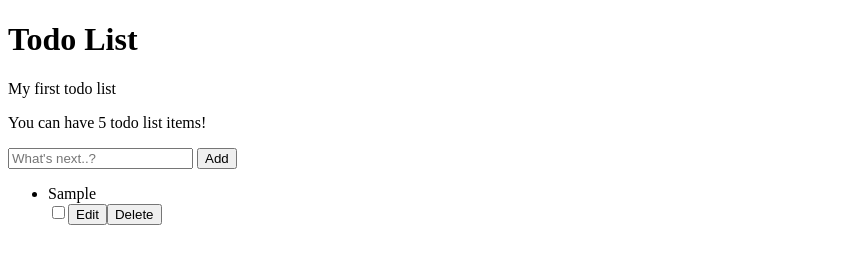
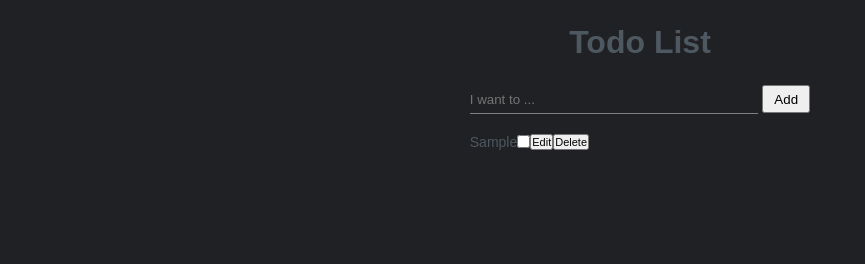
Before and after one commit to kimwoodfield/todo, a plain HTML site: page index.html in a window 1280 px wide. Both pictures are taken after typing "Sample" into the empty fields and a click on the button "Add". Shown: the whole page, without its empty margins (0-865 px from the left). Drawn offline with Linux system fonts and the light colour scheme.

Commit message:
styling added

```diff
--- a/index.html
+++ b/index.html
@@ -10,17 +10,20 @@
 </head>
 
 <body>
-    <h1>Todo List</h1>
-    <p id="first">My first todo list</p>
-    <p>You can have 5 todo list items!</p>
-    <input type="text" placeholder="What's next..?" class="userinput">
-    <button id="add">Add</button>
+    <div class="container">
+        <div class="container-header">
+            <h1>Todo List</h1>
+        </div>
+        <div class="container-middle">
+            <input type="text" placeholder="I want to ..." class="userinput">
+            <button id="add">Add</button>
+        </div>
+        <div id="error">
+        </div>
 
-    <div id="error">
+        <ul id="list">
+        </ul>
     </div>
-
-    <ul id="list">
-    </ul>
 
 </body>
 
--- a/styles/style.css
+++ b/styles/style.css
@@ -1,3 +1,56 @@
+* {
+    margin: 0;
+    padding: 0;
+    box-sizing: border-box;
+}
+
+body {
+    background-color:#202124;
+    color: #4E5860;
+    display: flex;
+    justify-content: center;
+    text-align: center;
+    font-family: sans-serif;
+}
+
+.container-header {
+    padding: 1.5rem 0;
+}
+
+.userinput {
+    width: 18rem;
+    height: 1.75rem;
+    background-color: #202124;
+    border: none;
+    border-bottom: .05rem solid grey;
+    color: lightgrey;
+    margin-bottom: .75rem;
+}
+
+#add {
+    height: 1.75rem;
+    width: 3rem;
+}
+
+#list > div {
+    display: flex;
+    align-items: center;
+}
+
+li {
+    list-style: none;
+    font-size: 14px;
+}
+
+ul > div {
+
+    padding: .5rem 0;
+}
+ul > div > button {
+    font-size: 11px;
+}
+
+
 .done {
     text-decoration: line-through;
 }
```
